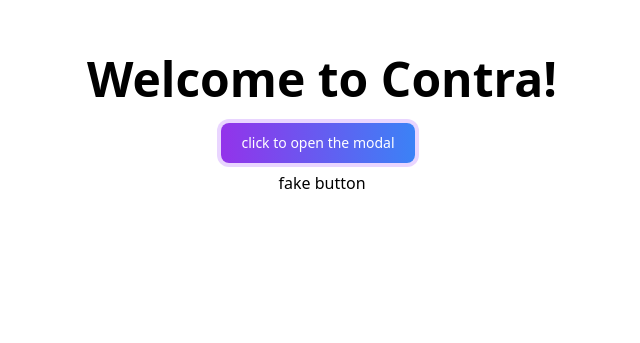
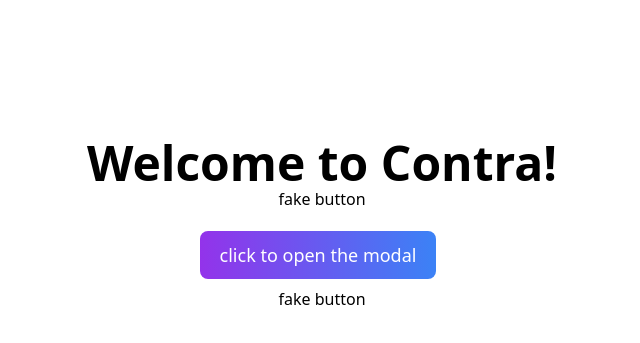
Before and after one commit to contra/contra-interview-assessment, a Next.js app in the folder frontend/: page / in a window 1280 px wide. Shown: the part 275-618 px from the top of the page, without its empty margins (318-958 px from the left). Built offline with nearby package versions, Linux system fonts and the light colour scheme.

Commit message:
chore: added test, clean up

```diff
--- a/frontend/jest.config.js
+++ b/frontend/jest.config.js
@@ -9,10 +9,7 @@
 // Add any custom config to be passed to Jest
 const customJestConfig = {
   // Add more setup options before each test is run
-  setupFilesAfterEnv: [
-    '@testing-library/jest-dom',
-    '<rootDir>/src/test/jest.setup.js',
-  ],
+  setupFilesAfterEnv: ['@testing-library/jest-dom'],
   // if using TypeScript with a baseUrl set to the root directory then you need the below for alias' to work
   moduleDirectories: ['node_modules', '<rootDir>/'],
   testEnvironment: 'jest-environment-jsdom',
--- a/frontend/src/Utils/common.const.ts
+++ b/frontend/src/Utils/common.const.ts
@@ -3,6 +3,7 @@
   'button:not([disabled])',
   'input:not([disabled]):not([type="hidden"])',
   'textarea:not([disabled])',
+  'button',
 ] as const;
 
 export const FOCUSABLE_HTML_ELEMENT_STR = FOCUSABLE_HTML_ELEMENT.join(', ');
--- a/frontend/src/Utils/hooks.util.ts
+++ b/frontend/src/Utils/hooks.util.ts
@@ -10,10 +10,9 @@
       }
     };
 
-    document.addEventListener('keydown', handleEscape);
-
+    document.addEventListener('keydown', handleEscape, false);
     return () => {
-      document.removeEventListener('keydown', handleEscape);
+      document.removeEventListener('keydown', handleEscape, false);
     };
   }, [handleAction]);
 };
--- a/frontend/src/components/ConfirmModal.tsx
+++ b/frontend/src/components/ConfirmModal.tsx
@@ -26,7 +26,7 @@
   return (
     <>
       {isOpen && (
-        <Modal handleClose={handleClose} isOpen={isOpen}>
+        <Modal handleClose={handleClose} isOpen={isOpen} name="Confirm">
           <div className="flex justify-center flex-col items-center">
             <div className="pt-1 tb-2">
               <h3 className="text-xl font-semibold text-gray-900">
@@ -40,7 +40,7 @@
 
             <div className="flex items-center p-6 space-x-2 border-gray-200 rounded-b ">
               <button
-                className="text-white bg-blue-700 hover:bg-blue-800 focus:ring-4 focus:outline-none focus:ring-blue-300 font-medium rounded-lg text-sm px-5 py-2.5 text-center dark:bg-blue-600 dark:hover:bg-blue-700 dark:focus:ring-blue-800"
+                className="text-white bg-blue-700 hover:bg-blue-800 focus:ring-4 focus:outline-none focus:ring-blue-300 font-medium rounded-lg text-lg px-5 py-2.5 text-center"
                 data-testid="modal-confirm-button"
                 onClick={(event) => handleConfirm(event)}
                 tabIndex={0}
@@ -49,7 +49,7 @@
                 Confirm
               </button>
               <button
-                className="text-gray-500 bg-white hover:bg-gray-100 focus:ring-4 focus:outline-none focus:ring-blue-300 rounded-lg border border-gray-200 text-sm font-medium px-5 py-2.5 hover:text-gray-900 focus:z-10 dark:bg-gray-700 dark:text-gray-300 dark:border-gray-500 dark:hover:text-white dark:hover:bg-gray-600 dark:focus:ring-gray-600"
+                className=" focus:ring-4 focus:outline-none rounded-lg border text-lg font-medium px-5 py-2.5 focus:z-10 bg-gray-700 text-gray-300 border-gray-500 hover:text-white hover:bg-gray-600 focus:ring-gray-600"
                 onClick={handleClose}
                 tabIndex={0}
                 type="button"
@@ -59,7 +59,7 @@
             </div>
 
             {isLayerOpen && (
-              <LayerModal isOpen={isLayerOpen} handleClose={handleLayerClose} />
+              <LayerModal handleClose={handleLayerClose} isOpen={isLayerOpen} />
             )}
           </div>
         </Modal>
--- a/frontend/src/components/LayerModal.tsx
+++ b/frontend/src/components/LayerModal.tsx
@@ -5,14 +5,14 @@
   isOpen: boolean;
 };
 
-const LayerModal = ({ isOpen, handleClose }: LayerModalProps) => {
+const LayerModal = ({ handleClose, isOpen }: LayerModalProps) => {
   return (
     <>
       {isOpen && (
-        <Modal handleClose={handleClose} isOpen={isOpen}>
+        <Modal handleClose={handleClose} isOpen={isOpen} name="Layer">
           <>
             <p>This is a layer modal</p>
-            <button tabIndex={0} type="button" onClick={handleClose}>
+            <button onClick={handleClose} tabIndex={0} type="button">
               close
             </button>
           </>
--- a/frontend/src/components/Modal.tsx
+++ b/frontend/src/components/Modal.tsx
@@ -1,29 +1,31 @@
-import React, { ReactElement } from 'react';
+import React from 'react';
 
 import { useEscapeKey, useFocusTrap, useScrollBlock } from '@/utils/hooks.util';
 import ReactPortal from './ReactPortal';
 
 export type ModalProps = {
-  children: ReactElement;
+  children: React.ReactElement;
   handleClose: () => void;
+  name: string;
   isOpen: boolean;
 };
 
-const Modal = ({ isOpen, handleClose, children }: ModalProps) => {
+const Modal = ({ isOpen, handleClose, name, children }: ModalProps) => {
   useEscapeKey(handleClose);
   useScrollBlock(isOpen);
+  const refOuter = useFocusTrap();
 
-  const refOuter = useFocusTrap();
   return (
     <ReactPortal wrapperId="modal-wrapper">
       <div
-        aria-hidden={isOpen}
-        aria-labelledby="modal-title"
+        aria-hidden={!isOpen}
+        aria-labelledby={`Popup Modal ${name}`}
         aria-modal="true"
         className="fixed top-0 left-0 right-0 z-50 w-full p-4 overflow-x-hidden overflow-y-auto md:inset-0 h-[calc(100%-1rem)] md:h-full flex justify-center items-center"
         data-testid="modal-container"
         ref={refOuter}
         role="dialog"
+        tabIndex={-1}
       >
         <div className="fixed inset-0 flex items-center justify-center bg-slate-800 opacity-75" />
         <div className="relative">
@@ -33,7 +35,7 @@
 
               <button
                 className="absolute top-0 right-0 text-gray-800 bg-transparent hover:bg-gray-200 hover:text-gray-900 rounded-lg text-sm p-1.5 ml-auto inline-flex items-center dark:hover:bg-gray-600 dark:hover:text-white"
-                data-testid="modal-close"
+                data-testid="modal-close-button"
                 onClick={handleClose}
                 tabIndex={0}
                 type="button"
--- a/frontend/src/pages/index.tsx
+++ b/frontend/src/pages/index.tsx
@@ -2,15 +2,12 @@
 import { type NextPage } from 'next';
 import { useState } from 'react';
 import ConfirmModal from '../components/ConfirmModal';
-import { useFocusTrap } from '@/utils/hooks.util';
 
 const Index: NextPage = () => {
   const [isOpen, setIsOpen] = useState(false);
   const [triggerElement, setTriggerElement] = useState<
     (EventTarget & HTMLButtonElement) | null
   >(null);
-
-  const refOuter = useFocusTrap();
 
   const handleOpenModal = (event: React.MouseEvent<HTMLButtonElement>) => {
     setIsOpen(true);
@@ -23,13 +20,14 @@
   };
 
   return (
-    <div
-      className="flex max-w-6xl mx-auto flex-col items-center justify-center py-2 min-h-screen text-center"
-      ref={refOuter}
-    >
+    <div className="flex max-w-6xl mx-auto flex-col items-center justify-center py-2 min-h-[125vh] text-center">
       <h1 className="text-5xl font-extrabold">Welcome to Contra!</h1>
+      <button tabIndex={0} type="button">
+        fake button
+      </button>
       <button
-        className="text-white bg-gradient-to-r from-purple-600 to-blue-500 hover:bg-gradient-to-l focus:ring-4 focus:outline-none focus:ring-purple-200 font-medium rounded-lg text-sm px-5 py-2.5 text-center mr-2 mt-5 mb-2"
+        className="text-white bg-gradient-to-r from-purple-600 to-blue-500 hover:bg-gradient-to-l focus:ring-4 focus:outline-none focus:ring-purple-200 font-medium rounded-lg text-lg px-5 py-2.5 text-center mr-2 mt-5 mb-2"
+        data-testid="open-modal-button"
         onClick={handleOpenModal}
         tabIndex={0}
         type="button"
```
Also changed, not shown: frontend/src/test/jest.setup.js (deleted, +0 -7 lines), 2 other files (tests, documents, lock files or other folders).
